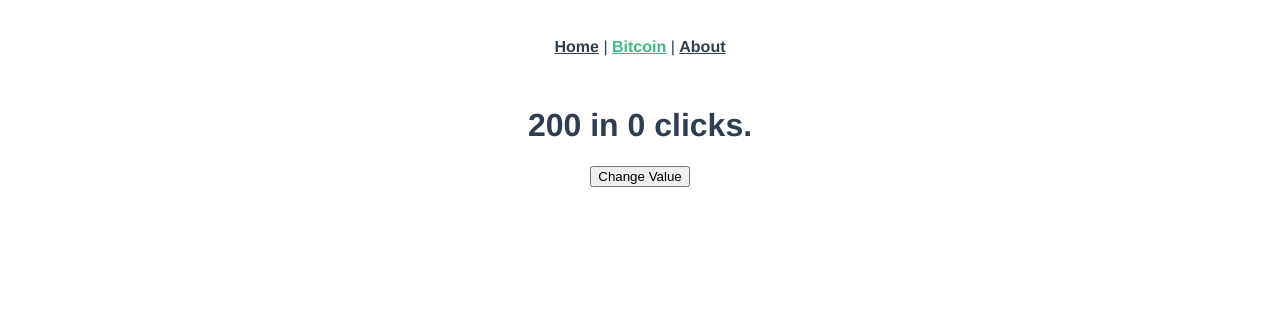
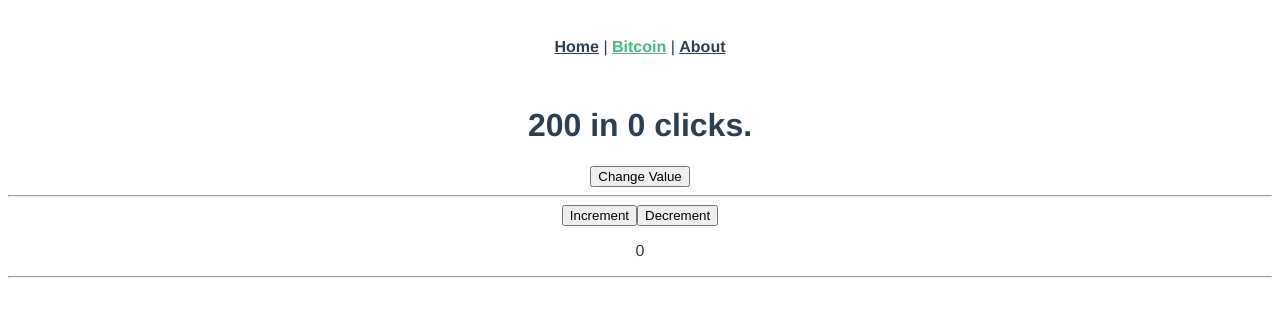
Before and after one commit to smanjil/vue-cli3, a Vue app: page /bitcoin in a window 1280 px wide. Shown: the top 316 px of the page. Built offline with nearby package versions, Linux system fonts and the light colour scheme.

Commit message:
computed

```diff
--- /dev/null
+++ b/src/components/Computed.vue
@@ -0,0 +1,25 @@
+
+<template>
+   <div class="container">
+      <button v-on:click="counter++" class="btn btn-success">Increment</button>
+      <button v-on:click="counter--" class="btn btn-danger">Decrement</button>
+      <p>{{ view }}</p>
+      <hr/>
+   </div>
+</template>
+
+<script>
+   export default {
+
+   data () {
+      return {
+           counter: 0
+      }
+   },
+    computed: {
+      view: function () {
+         return this.counter < 0 ? 0 : this.counter;
+      }
+   }
+}
+</script>
--- /dev/null
+++ b/src/components/Form.vue
@@ -0,0 +1,40 @@
+
+<template>
+   <div class="container">
+      <div class="panel panel-primary">
+         <div class="panel-heading">
+            <h3 class="panel-title">Add User</h3>
+         </div>
+         <div class="panel-body">
+            <form>
+               <div class="form-group">
+                  <label for="name">Name</label>
+                  <input type="text" class="form-control" placeholder="Name" v-model="name">
+               </div>
+               <div class="form-group">
+                  <label for="email">Email</label>
+                  <input type="text" class="form-control" placeholder="Email" v-model="email">
+               </div>
+               <button type="submit" class="btn btn-primary">Submit</button>
+            </form>
+         </div>
+      </div>
+      <div class="panel panel-success"> <br>
+         <div class="panel-body">
+            My Name is : {{ name }} <br>
+            My Email is : {{ email }}
+         </div>
+      </div>
+   </div>
+</template>
+
+<script>
+   export default {
+       data () {
+          return {
+               name: '',
+               email: ''
+          }
+       }
+   }
+</script>
--- a/src/views/Bitcoin.vue
+++ b/src/views/Bitcoin.vue
@@ -5,17 +5,27 @@
           {{ price }} in {{ clicks }} clicks.
       </h1>
       <button @click="clicking()">Change Value</button>
+
+      <hr>
+      <Computed />
   </div>
 </template>
 
 <script>
+    import Computed from "@/components/Computed.vue";
+
     export default {
+        name: "computed",
+        components: {
+          Computed
+        },
         data() {
              return {
                 price: 200,
                 clicks: 0
              };
           },
+
         methods: {
           clicking() {
              this.price = this.price + 300;
--- a/src/views/Home.vue
+++ b/src/views/Home.vue
@@ -2,17 +2,21 @@
   <div class="home">
     <img src="../assets/logo.png">
     <HelloWorld msg="Welcome to Your Vue.js App"/>
+
+    <Form />
   </div>
 </template>
 
 <script>
 // @ is an alias to /src
 import HelloWorld from "@/components/HelloWorld.vue";
+import Form from "@/components/Form.vue";
 
 export default {
   name: "home",
   components: {
-    HelloWorld
+    HelloWorld,
+    Form
   }
 };
 </script>
```
Lines whose indentation alone changed are shown as unchanged.
